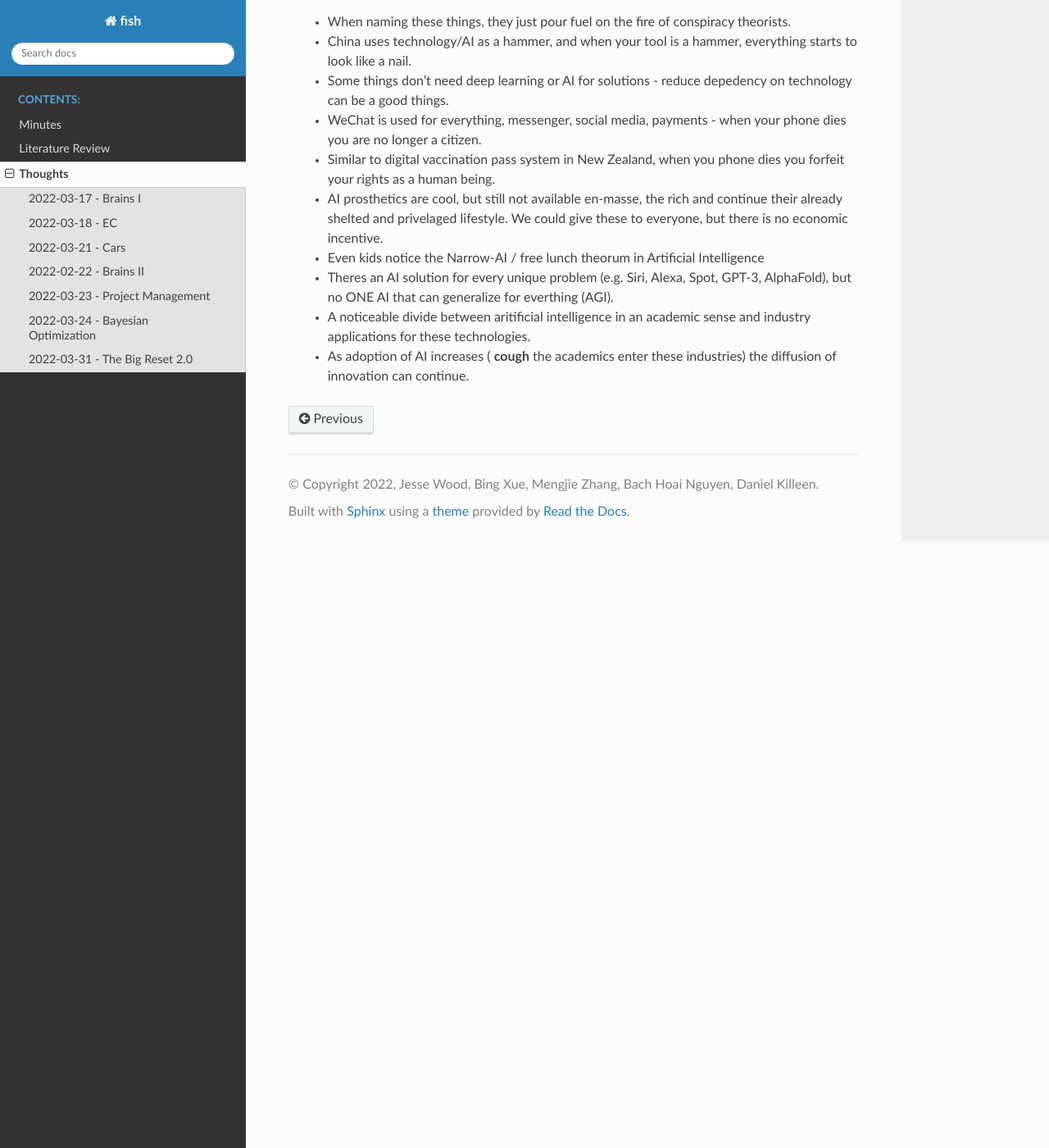
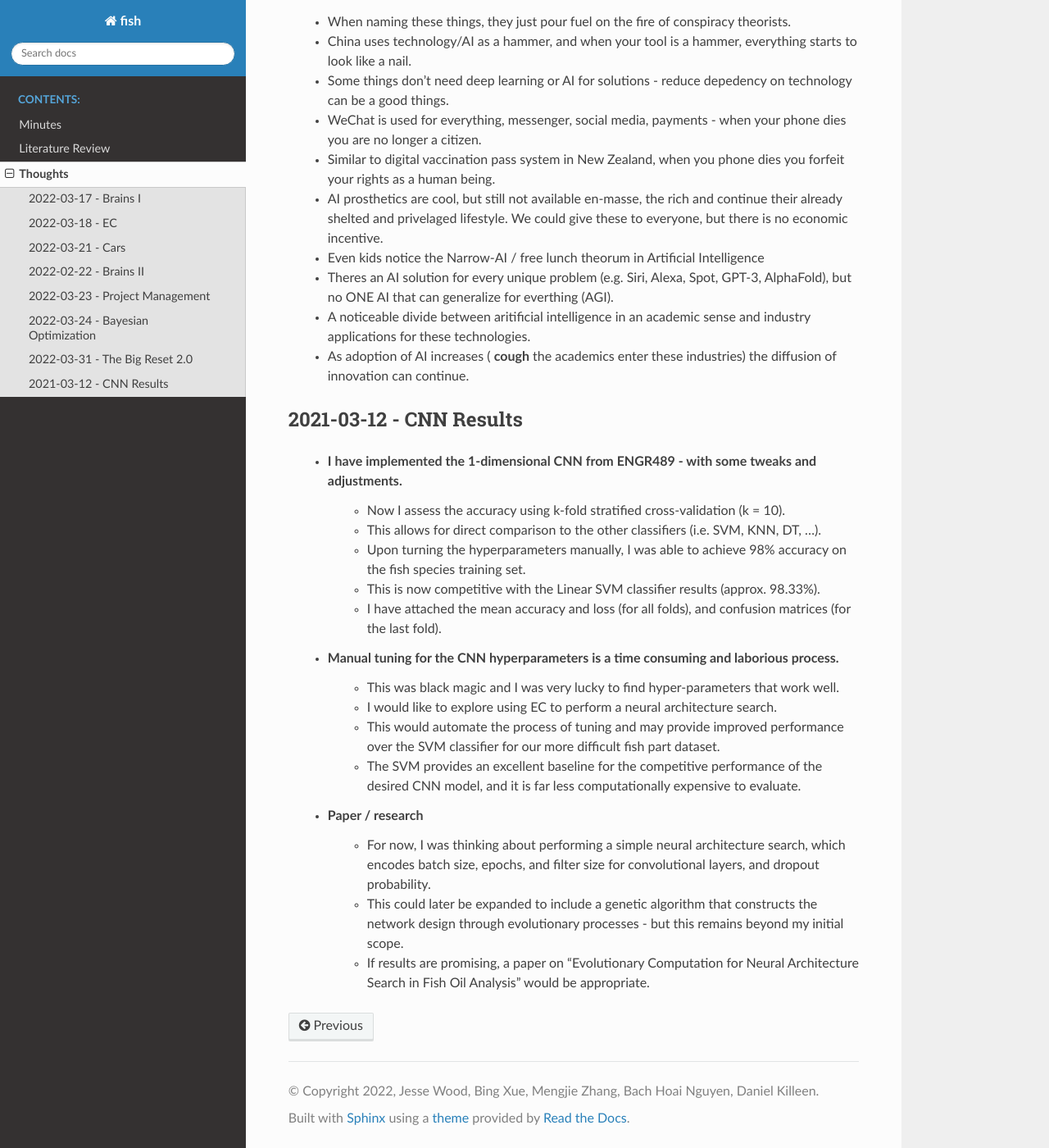
Before and after one commit to woodRock/fishy-business, a Sphinx documentation site: the page built from docs/source/thoughts.rst, in a window 1280 px wide and 1400 px high, scrolled down 3797 px. Shown: the whole window at 82% size. Built offline with Sphinx 7.4.7 and the Read the Docs theme 2.0.0, drawn with Linux system fonts in a browser that asks for light colours.

Commit message:
Thoughts

```diff
--- a/docs/source/thoughts.rst
+++ b/docs/source/thoughts.rst
@@ -121,3 +121,21 @@ brewer2006brown
     * Theres an AI solution for every unique problem (e.g. Siri, Alexa, Spot, GPT-3, AlphaFold), but no ONE AI that can generalize for everthing (AGI).
     * A noticeable divide between aritificial intelligence in an academic sense and industry applications for these technologies.
     * As adoption of AI increases ( **cough** the academics enter these industries) the diffusion of innovation can continue.
+
+2021-03-12 - CNN Results
+------------------------
+    * I have implemented the 1-dimensional CNN from ENGR489 - with some tweaks and adjustments.
+        * Now I assess the accuracy using k-fold stratified cross-validation (k = 10).
+        * This allows for direct comparison to the other classifiers (i.e. SVM, KNN, DT, ...).
+        * Upon turning the hyperparameters manually, I was able to achieve 98% accuracy on the fish species training set.
+        * This is now competitive with the Linear SVM classifier results (approx. 98.33%).
+        * I have attached the mean accuracy and loss (for all folds), and confusion matrices (for the last fold).
+    * Manual tuning for the CNN hyperparameters is a time consuming and laborious process.
+        * This was black magic and I was very lucky to find hyper-parameters that work well.
+        * I would like to explore using EC to perform a neural architecture search.
+        * This would automate the process of tuning and may provide improved performance over the SVM classifier for our more difficult fish part dataset.
+        * The SVM provides an excellent baseline for the competitive performance of the desired CNN model, and it is far less computationally expensive to evaluate.
+    * Paper / research
+        * For now, I was thinking about performing a simple neural architecture search, which encodes batch size, epochs, and filter size for convolutional layers, and dropout probability.
+        * This could later be expanded to include a genetic algorithm that constructs the network design through evolutionary processes - but this remains beyond my initial scope.
+        * If results are promising, a paper on "Evolutionary Computation for Neural Architecture Search in Fish Oil Analysis" would be appropriate.
```
